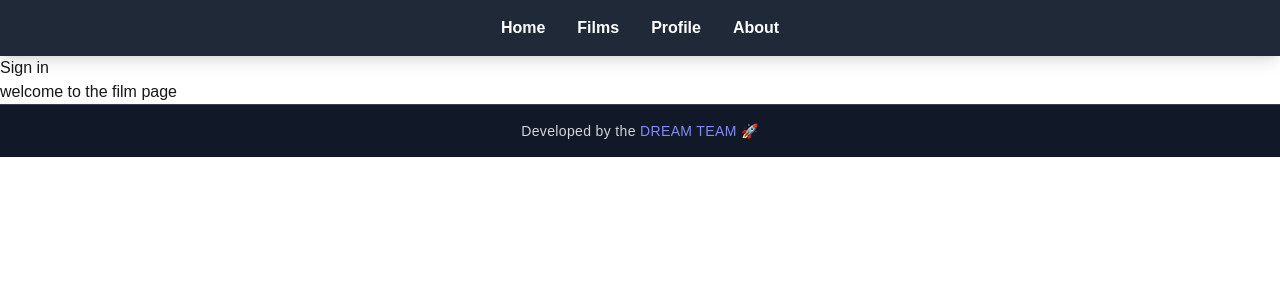
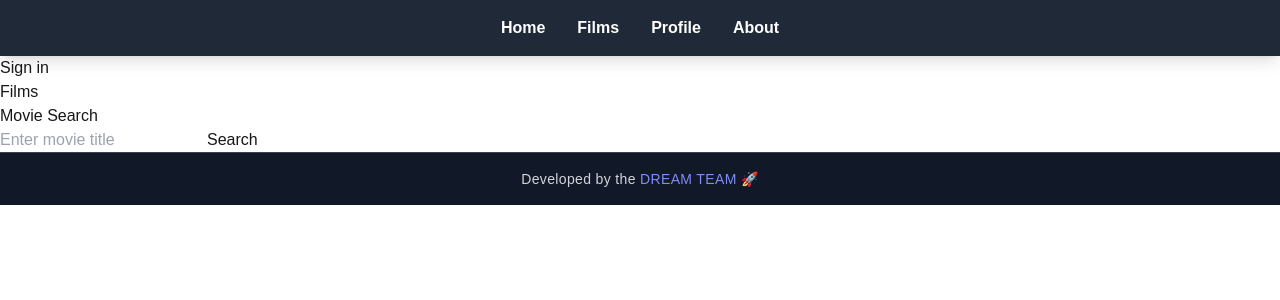
Before and after one commit to Stefan-smiles/rabbit-hole, a Next.js app: page /films in a window 1280 px wide. Shown: the top 300 px of the page. Built offline with nearby package versions, Linux system fonts and the light colour scheme; no server answers.

Commit message:
main page routes

```diff
--- a/src/app/films/[films_id]/page.jsx
+++ b/src/app/films/[films_id]/page.jsx
@@ -1,8 +1,13 @@
-"use client";
+
+"use client"
 import { useParams } from "next/navigation";
 
-export default function SingleFilmsPage() {
-  const params = useParams();
+export default async function SingleFilmsPage() {
+const params = useParams()
+
   console.log("This is my params log:", params);
-  return <h2>This im my single film Page</h2>;
+  return (<>
+    <h2>This im my single film Page</h2>;
+
+  </>)
 }
--- a/src/app/films/page.jsx
+++ b/src/app/films/page.jsx
@@ -1,9 +1,11 @@
 import  MovieSearch  from "@/components/MovieSearch";
 
-export default function Films() {
+export default async function Films() {
+
   return (<>
-      <h2>welcome to the film page</h2>
+      <h2>Films</h2>
       <MovieSearch />
+
   </>
 
   );
--- a/src/app/page.js
+++ b/src/app/page.js
@@ -11,9 +11,10 @@ export default async function Home() {
       <h1 className="text-4xl font-extrabold mb-8 text-center tracking-wider">
         🎬 Popular Movies
       </h1>
-      <Link href="/">
+      <Link href={`/films/{movie.id}`}>
         <div className="grid grid-cols-1 sm:grid-cols-2 lg:grid-cols-3 xl:grid-cols-4 gap-8">
           {movies.results.map((movie) => (
+
             <div
               key={movie.id}
               className="bg-gray-700 rounded-lg shadow-lg overflow-hidden hover:scale-105 transform transition duration-300"
@@ -34,6 +35,7 @@ export default async function Home() {
                 </p>
               </div>
             </div>
+
           ))}
         </div>
       </Link>
--- a/src/components/MovieSearch.jsx
+++ b/src/components/MovieSearch.jsx
@@ -1,64 +1,77 @@
 "use client";
+
 import { useState } from "react";
-import Film from "./Film";
 import Image from "next/image";
 
+export default function MovieSearch() {
+  const [searchTerm, setSearchTerm] = useState(""); // For user input
+  const [movieDetails, setMovieDetails] = useState(null); // For fetched movie data
+  const [loading, setLoading] = useState(false); // For loading state
+  const [error, setError] = useState(null); // For error handling
 
+  // Event handler for input change
+  const handleChange = (e) => {
+    setSearchTerm(e.target.value);
+  };
 
-export default async function MovieSearch() {
-  // State to manage the search term input by the user
-  const [searchTerm, setSearchTerm] = useState("");
-  // State to manage the movie details retrieved from the API
-  const [movieDetails, setMovieDetails] = useState(null);
+  // Async function to handle the movie search
+  const handleSearch = async () => {
+    setLoading(true); // Start loading
+    setMovieDetails(null); // Clear previous results
+    setError(null); // Clear previous errors
 
-  const handleSearch = async () => {
-    setMovieDetails(null);
     try {
       const response = await fetch(
-        `https://api.themoviedb.org/3/search/movie?query=${searchTerm}api_key=d7186b2a1c0ff8a8bc39d8b6ff75b39b&page`
+        `https://api.themoviedb.org/3/search/movie?query=${searchTerm}&api_key=d7186b2a1c0ff8a8bc39d8b6ff75b39b&page=1`
       );
-      console.log(response);
+
+      if (!response.ok) {
+        throw new Error("Failed to fetch movie data");
+      }
 
       const data = await response.json();
 
-      console.log(data);
-      setMovieDetails = data;
+      if (data.results && data.results.length > 0) {
+        setMovieDetails(data.results[0]); // Set the first result
+      } else {
+        setError("No movies found. Try another search.");
+      }
+    } catch (err) {
+      setError(err.message || "An error occurred while fetching movie data.");
     } finally {
+      setLoading(false); // Stop loading
     }
-    const handleChange = (e) => {
-      setSearchTerm(e.target.value);
   };
+
   return (
     <div>
-        <h2>Rabbit-hole </h2>
+      <h2>Movie Search</h2>
       <div>
         <input
           type="text"
-            placeholder="enter movie title"
+          placeholder="Enter movie title"
           value={searchTerm}
-            oninput={handleChange}
+          onChange={handleChange} // Update input state
         />
-          <button onclick={handleSearch}>Search</button>
+        <button onClick={handleSearch} disabled={loading}>
+          {loading ? "Searching..." : "Search"}
+        </button>
       </div>
+
+      {error && <p style={{ color: "red" }}>{error}</p>}
 
       {movieDetails && (
         <div>
-            <div>
           <Image
-                src="https://image.tmdb.org/t/p/w500${movieDetails.poster_path}"
+            src={`https://image.tmdb.org/t/p/w500${movieDetails.poster_path}`}
             alt={movieDetails.title}
-                width="200"
-                height="300"
+            width={200}
+            height={300}
           />
-            </div>
-
-            <div>
-              <h2>${movieDetails.title}</h2>
-              <p>${movieDetails.overview}</p>
-            </div>
+          <h3>{movieDetails.title}</h3>
+          <p>{movieDetails.overview}</p>
         </div>
       )}
     </div>
   );
-  };
 }
```
Lines whose indentation alone changed are shown as unchanged.
